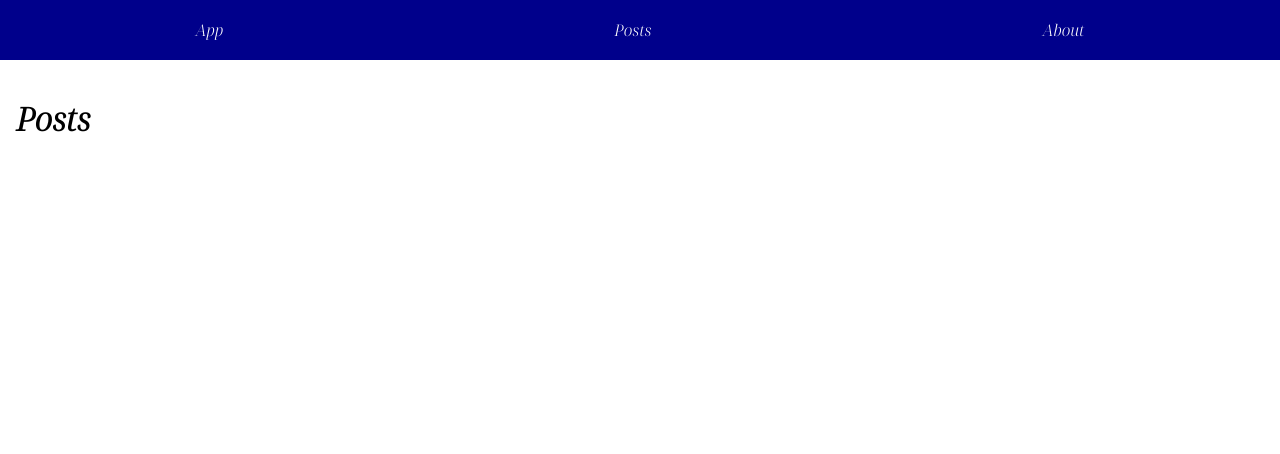
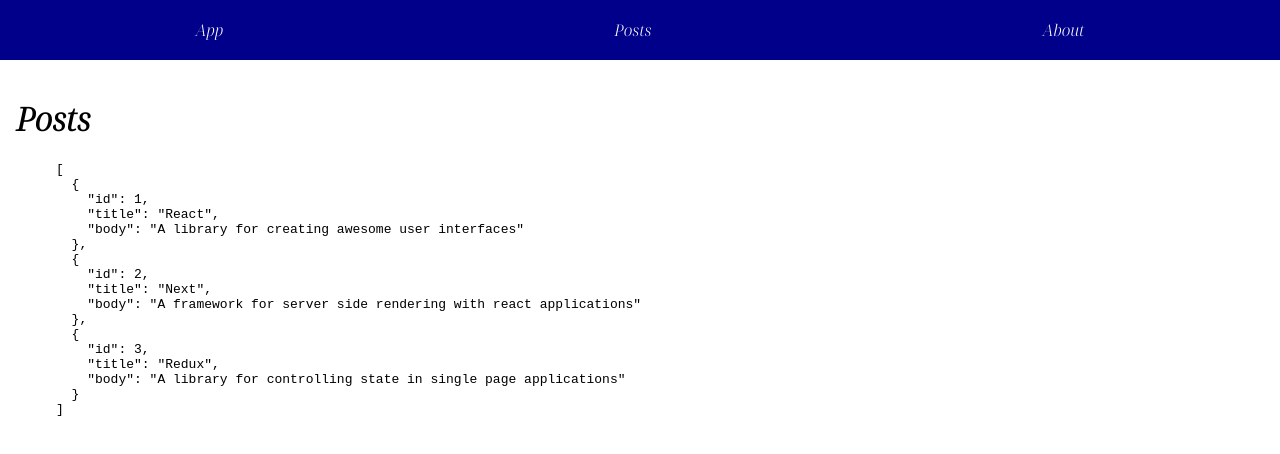
Before and after one commit to KeithChasen/next-tut, a Next.js app: page /posts in a window 1280 px wide. Shown: the top 454 px of the page. Built offline with nearby package versions, Linux system fonts and the light colour scheme; data requests are answered from the project's data file.

Commit message:
fetching posts in default react way

```diff
--- a/pages/posts.js
+++ b/pages/posts.js
@@ -1,9 +1,23 @@
 import {MainLayout} from "../components/MainLayout";
+import { useState,useEffect } from 'react';
 
 export default function Posts() {
+  const [posts, setPosts] = useState([]);
+  useEffect(() => {
+    async function  load() {
+      const response = await fetch('http://localhost:4200/posts');
+      const json = await response.json();
+      setPosts(json);
+    }
+
+    load();
+  },[]);
   return (
     <MainLayout title="Posts" keywords="posts page">
       <h1>Posts</h1>
+      <ul>
+        <pre>{JSON.stringify(posts, null, 2)}</pre>
+      </ul>
     </MainLayout>
   )
 }
```
